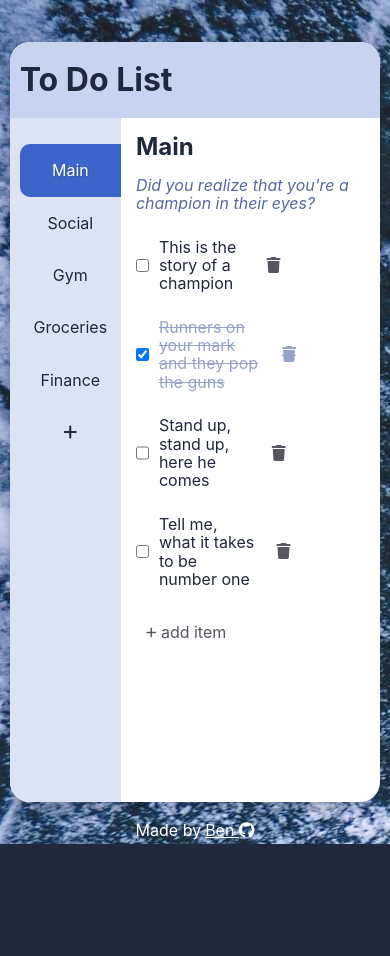
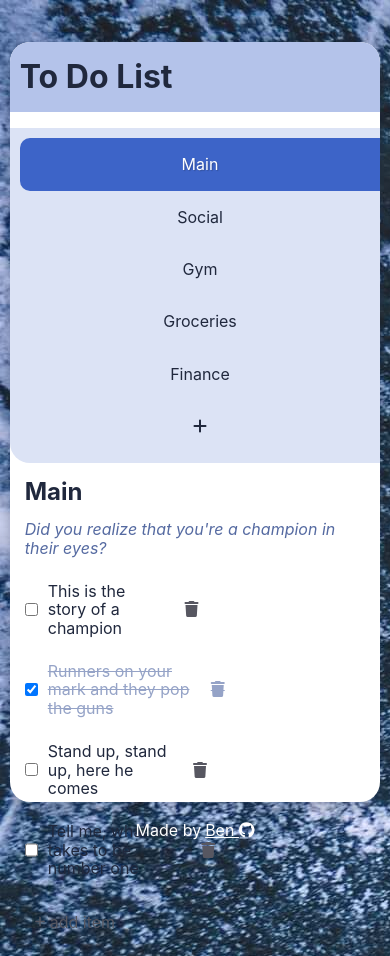
Before and after one commit to remtaine/todo-list, a website built with webpack: page src/html/main.html in a window 390 px wide. Before the commit the page ends 844 px from the top, so only its background shows below. Built offline with nearby package versions, Linux system fonts and the light colour scheme.

Commit message:
use breakpoint variable

```diff
--- a/src/styles/layout/_header.scss
+++ b/src/styles/layout/_header.scss
@@ -5,7 +5,7 @@ header {
     border-top-left-radius: 20px;
     border-top-right-radius: 20px;
     // height: 3rem;
-    background-color: darken($color1, 5%);
+    background-color: darken($color1, 10%);
     flex-basis: 30%;
     grid-column: 1 / -1;
     @include flex-center();
@@ -17,3 +17,9 @@ header {
         border-top-right-radius: 20px;
     }
 }
+
+@media (max-width: $breakpoint1) {
+    header {
+        height: 70px;
+    }
+}
--- a/src/styles/main.scss
+++ b/src/styles/main.scss
@@ -14,7 +14,7 @@
     margin: 0;
     box-sizing: border-box;
     font-family: -apple-system, BlinkMacSystemFont, 'Segoe UI', Roboto, Oxygen, Ubuntu, Cantarell, 'Open Sans', 'Helvetica Neue', sans-serif;
-    transition: all 0.3s ease-in-out;
+    // transition: all 0.3s ease-in-out;
 }
 
 html, body {
@@ -39,11 +39,13 @@ main {
     box-shadow: rgba($color4, 0.35) 0px 5px 15px;
 }
 
-@media (max-width: 768px) {
+@media (max-width: $breakpoint1) {
     main {
         height: 90%;
         width: 95%;
         grid-template-columns: 30% 1fr;
+        display: block;
+
         // border-radius: 0;
     }
 }
--- a/src/styles/utils/_variables.scss
+++ b/src/styles/utils/_variables.scss
@@ -6,3 +6,5 @@ $color4: #20283d;
 $socmed-fb: #3b71de;
 $socmed-twitter: #00acee;
 $socmed-ig: #e1306c;
+
+$breakpoint1: 768px;
```
